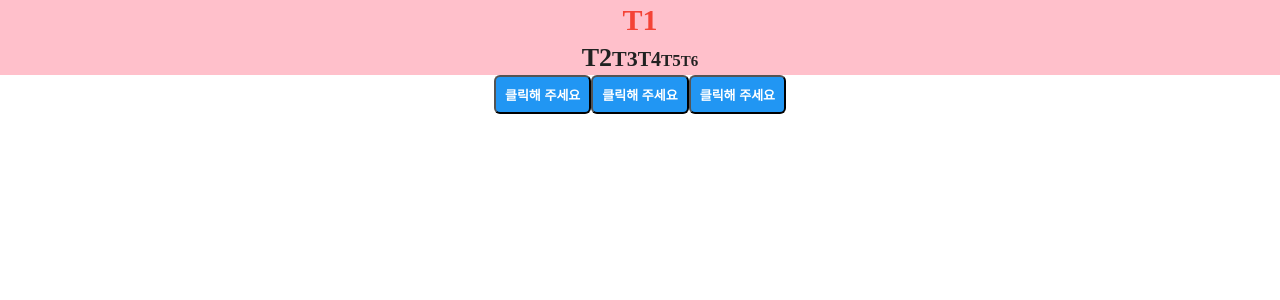
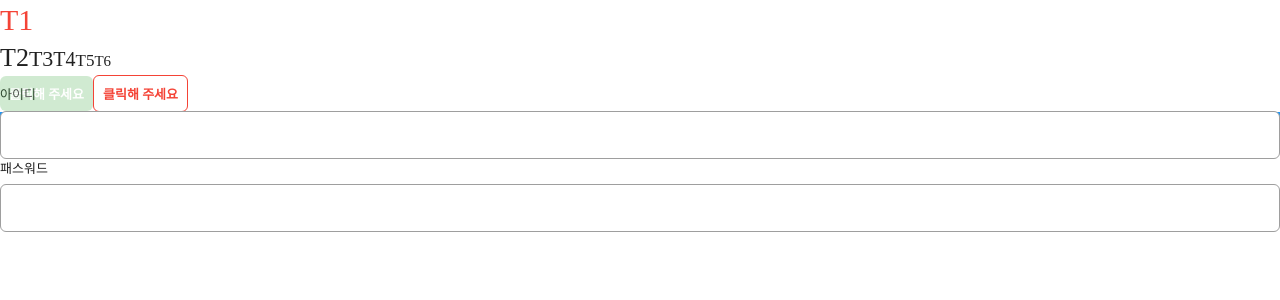
Before and after one commit to dancingKimDH/mcard, a React (Create React App) app: page / in a window 1280 px wide. Shown: the top 300 px of the page. Built offline with nearby package versions, Linux system fonts and the light colour scheme.

Commit message:
Input, TextField styling update

```diff
--- a/src/App.css
+++ b/src/App.css
@@ -1,6 +1,3 @@
-.App {
-  text-align: center;
-}
 
 .App-logo {
   height: 40vmin;
--- a/src/App.tsx
+++ b/src/App.tsx
@@ -1,14 +1,13 @@
 /** @jsxImportSource @emotion/react */
 
 import { css } from '@emotion/react'
-import styled from '@emotion/styled'
 
-import React from 'react'
-import logo from './logo.svg'
 import './App.css'
 
 import Text from '@shared/Text'
 import Button from '@shared/Button'
+import Input from '@shared/Input'
+import TextField from '@shared/TextField'
 
 const bold = css`
   font-weight: 900;
@@ -20,7 +19,7 @@ const containerStyles = css`
 
 function App() {
   return (
-    <div className="App" css={containerStyles}>
+    <div className="App">
       <Text typography="t1" display="block" color="red">
         T1
       </Text>
@@ -30,10 +29,17 @@ function App() {
       <Text typography="t5">T5</Text>
       <Text typography="t6">T6</Text>
       <div style={{ height: 10, width: '100%', background: 'white' }}>
-        <Button>클릭해 주세요</Button>
-        <Button>클릭해 주세요</Button>
-        <Button>클릭해 주세요</Button>
+        <Button disabled={true} color="success">
+          클릭해 주세요
+        </Button>
+        <Button color="error" weak={true}>
+          클릭해 주세요
+        </Button>
+        <Button full={true}>클릭해 주세요</Button>
       </div>
+      {/* <Input aria-invalid="true" placeholder="로그인" /> */}
+      <TextField label="아이디" />
+      <TextField label="패스워드" />
     </div>
   )
 }
--- /dev/null
+++ b/src/components/shared/Input.tsx
@@ -0,0 +1,24 @@
+import { colors } from '@/styles/colorPalette'
+import styled from '@emotion/styled'
+
+const Input = styled.input`
+  padding: 0 16px;
+  font-size: 15px;
+  height: 48px;
+  font-weight: 500;
+  border: 1px solid ${colors.gray};
+  border-radius: 6px;
+  width: 100%;
+  box-sizing: border-box;
+
+  &:focus {
+    outline: none;
+    border-color: ${colors.blue};
+  }
+
+  &[aria-invalid='true'] {
+    border-color: ${colors.red};
+  }
+`
+
+export default Input
--- /dev/null
+++ b/src/components/shared/TextField.tsx
@@ -0,0 +1,52 @@
+import {
+  FocusEventHandler,
+  forwardRef,
+  InputHTMLAttributes,
+  useState,
+} from 'react'
+import Text from './Text'
+import Input from './Input'
+
+interface TextFieldProps extends InputHTMLAttributes<HTMLInputElement> {
+  label?: React.ReactNode
+  hasError?: boolean
+  helpMessage?: React.ReactNode
+}
+
+const TextField = forwardRef<HTMLInputElement, TextFieldProps>(
+  function TextField({ label, hasError, onFocus, onBlur, ...props }, ref) {
+    const [focused, setFocused] = useState(false)
+    const labelColor = hasError ? 'red' : focused ? 'blue' : undefined
+
+    const handleFocus: FocusEventHandler<HTMLInputElement> = (e) => {
+      setFocused(true)
+      onFocus?.(e)
+    }
+    const handleBlur: FocusEventHandler<HTMLInputElement> = (e) => {
+      setFocused(false)
+      onBlur?.(e)
+    }
+    return (
+      <div>
+        {label ? (
+          <Text
+            typography="t7"
+            color={labelColor}
+            display="inline-block"
+            style={{ marginBottom: 6 }}
+          >
+            {label}
+          </Text>
+        ) : null}
+        <Input
+          ref={ref}
+          aria-invalid={hasError}
+          onFocus={handleFocus}
+          onBlur={handleBlur}
+        />
+      </div>
+    )
+  },
+)
+
+export default TextField
--- a/src/styles/globalStyles.ts
+++ b/src/styles/globalStyles.ts
@@ -128,4 +128,18 @@ export default css`
     border-collapse: collapse;
     border-spacing: 0;
   }
+  button {
+    border: none;
+    margin: 0;
+    padding: 0;
+    width: auto;
+    overflow: visible;
+
+    background: transparent;
+
+    color: inherit;
+    font: inherit;
+
+    line-height: normal;
+  }
 `
```
